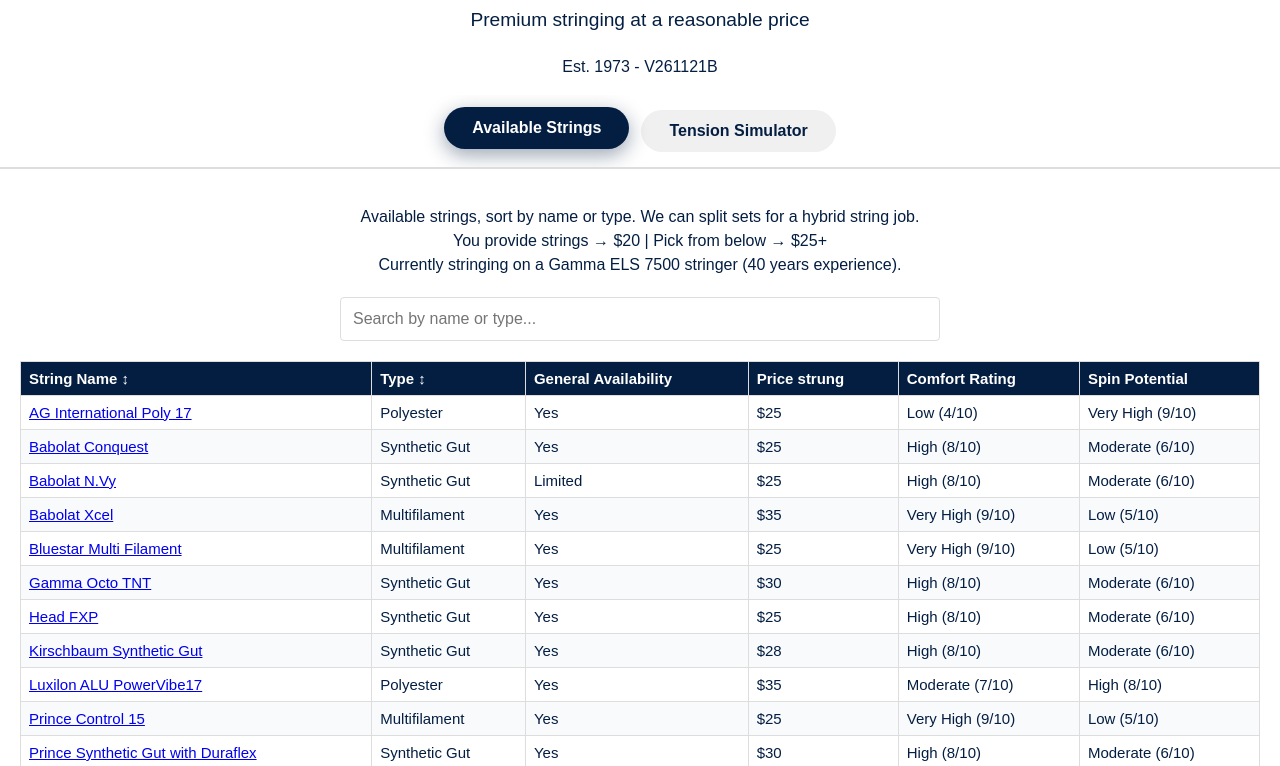
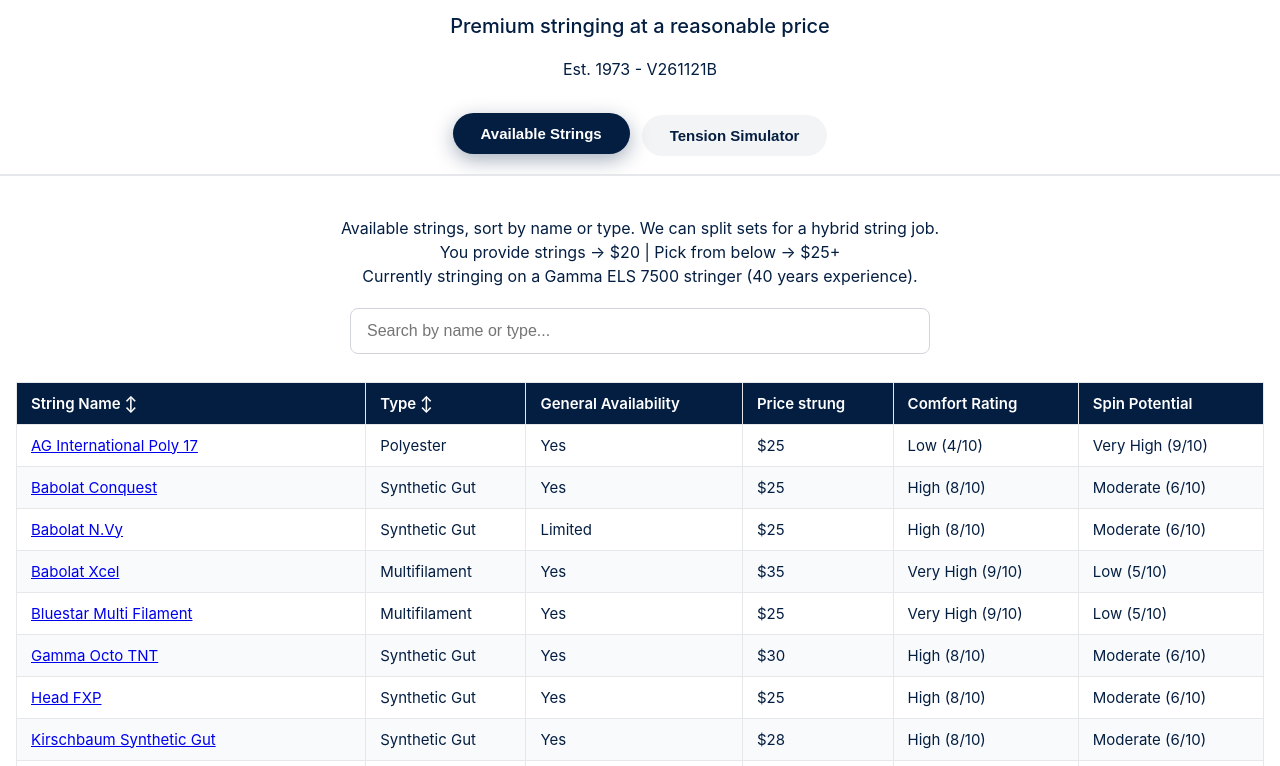
Before and after one commit to tjbz101/tjbz101.github.io, a plain HTML site: page index.html in a window 1280 px wide. Shown: the part 91-857 px from the top of the page. Drawn offline with Linux system fonts and the light colour scheme.

Commit message:
Update index.html

```diff
--- a/index.html
+++ b/index.html
@@ -5,52 +5,6 @@
   <meta name="viewport" content="width=device-width, initial-scale=1.0">
   <title> String List & Pro Setups</title>
   <link rel="stylesheet" href="style.css">
-  <style>
-    body{font-family:Arial,sans-serif;margin:0;background:#fff;color:#041E42;}
-    h1,h3{text-align:center;color:#041E42;}
-    h1{margin:20px 0 10px;}
-    h3{font-size:1.2em;margin-bottom:20px;}
-  .tab {
-  overflow: hidden;
-  background: transparent;
-  display: flex;
-  justify-content: center;
-  gap: 12px;
-  padding: 15px 10px;
-  flex-wrap: wrap;
-  border-bottom: 2px solid #ddd;
-}
-.tab button {
-  background: #f0f0f0;
-  color: #041E42;
-  border: none;
-  padding: 12px 28px;
-  font-size: 16px;
-  font-weight: 600;
-  border-radius: 30px;
-  transition: all 0.3s ease;
-  min-width: 140px;
-}
-.tab button:hover {
-  background: #041E42;
-  color: white;
-  transform: translateY(-2px);
-}
-.tab button.active {
-  background: #041E42;
-  color: white;
-  box-shadow: 0 6px 20px rgba(4,30,66,0.4);
-  transform: translateY(-3px);
-}
-    .tabcontent{display:none;padding:20px;animation:fade 0.5s;}
-    @keyframes fade{from{opacity:0}to{opacity:1}}
-    table{border-collapse:collapse;width:100%;margin-bottom:20px;}
-    th,td{border:1px solid #ddd;padding:8px;text-align:left;}
-    th{background:#041E42;color:#fff;cursor:pointer;}
-    th:hover{background:#003087;}
-    #searchInput{width:100%;max-width:600px;margin:20px auto;display:block;padding:12px;font-size:16px;border:1px solid #ddd;border-radius:4px;}
-    @media(max-width:767px){table{display:block;overflow-x:auto;white-space:nowrap;}th,td{font-size:0.9em;}}
-  </style>
 </head>
 <body>
 
```
